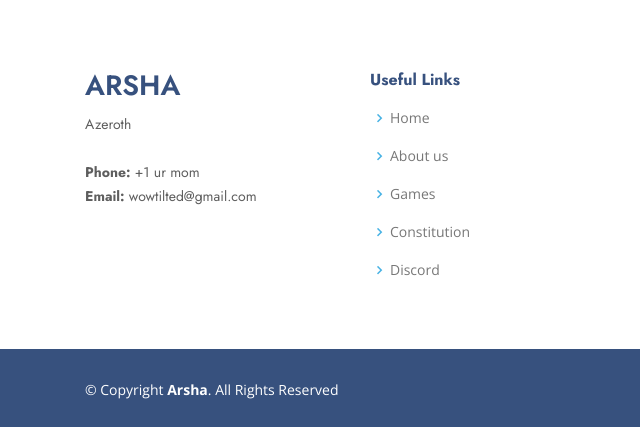
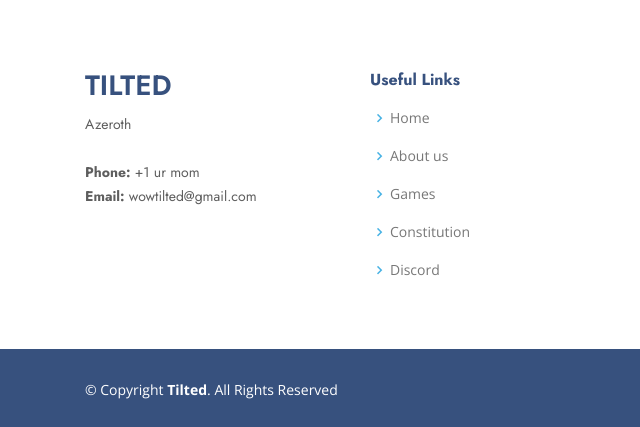
Before and after one commit to JacobPoole/WoWTilted, a plain HTML site: page index.html in a window 1280 px wide. Shown: the part 6243-6670 px from the top of the page, 0-640 px from the left. Drawn offline with nearby package versions, Linux system fonts and the light colour scheme.

Commit message:
Tilted added at footer

```diff
--- a/index.html
+++ b/index.html
@@ -761,7 +761,7 @@
         <div class="row">
 
           <div class="col-lg-3 col-md-6 footer-contact">
-            <h3>Arsha</h3>
+            <h3>Tilted</h3>
             <p>
               Azeroth <br><br>
               <strong>Phone:</strong> +1 ur mom<br>
@@ -809,7 +809,7 @@
 
     <div class="container footer-bottom clearfix">
       <div class="copyright">
-        &copy; Copyright <strong><span>Arsha</span></strong>. All Rights Reserved
+        &copy; Copyright <strong><span>Tilted</span></strong>. All Rights Reserved
       </div>
       <div class="credits">
         <!-- All the links in the footer should remain intact. -->
```
